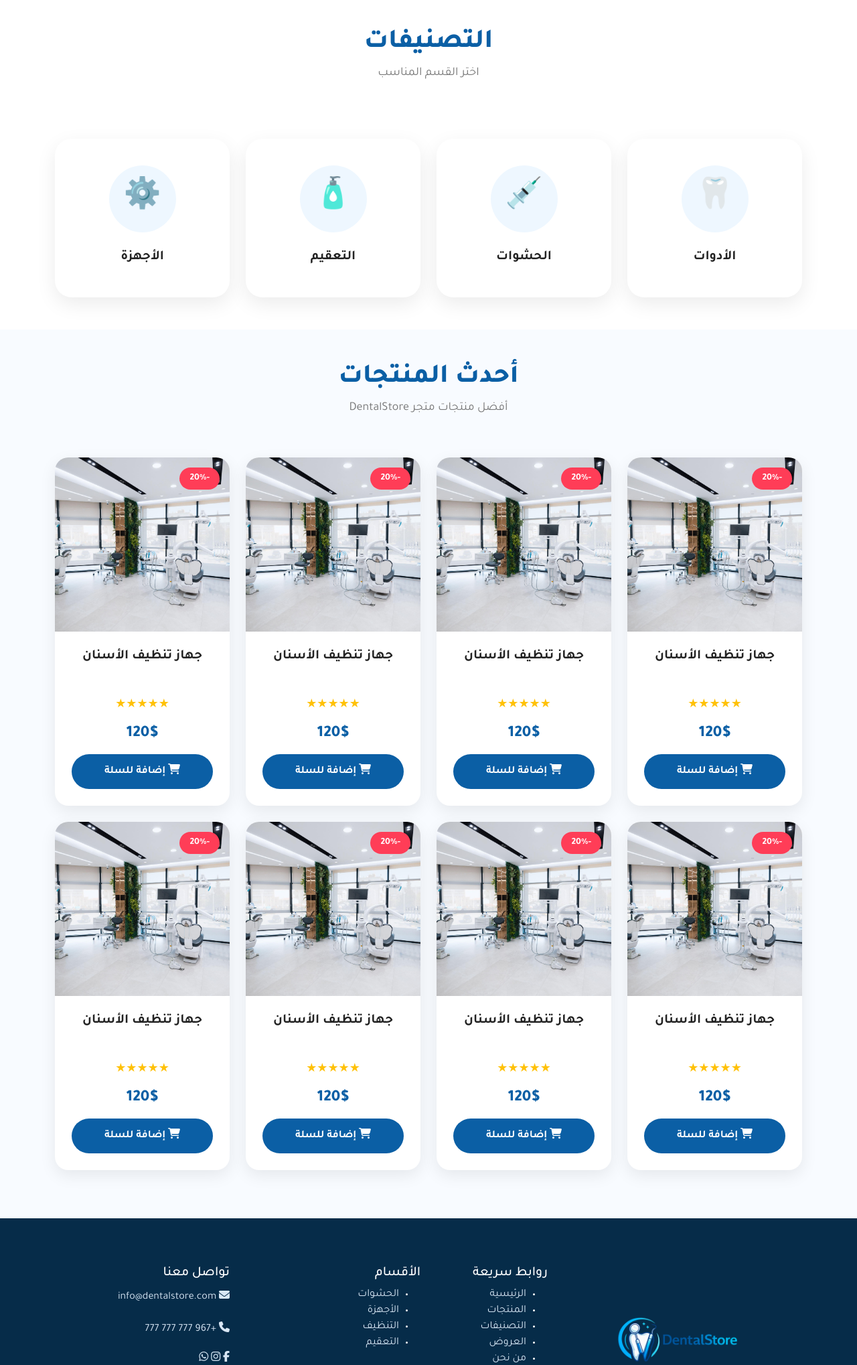
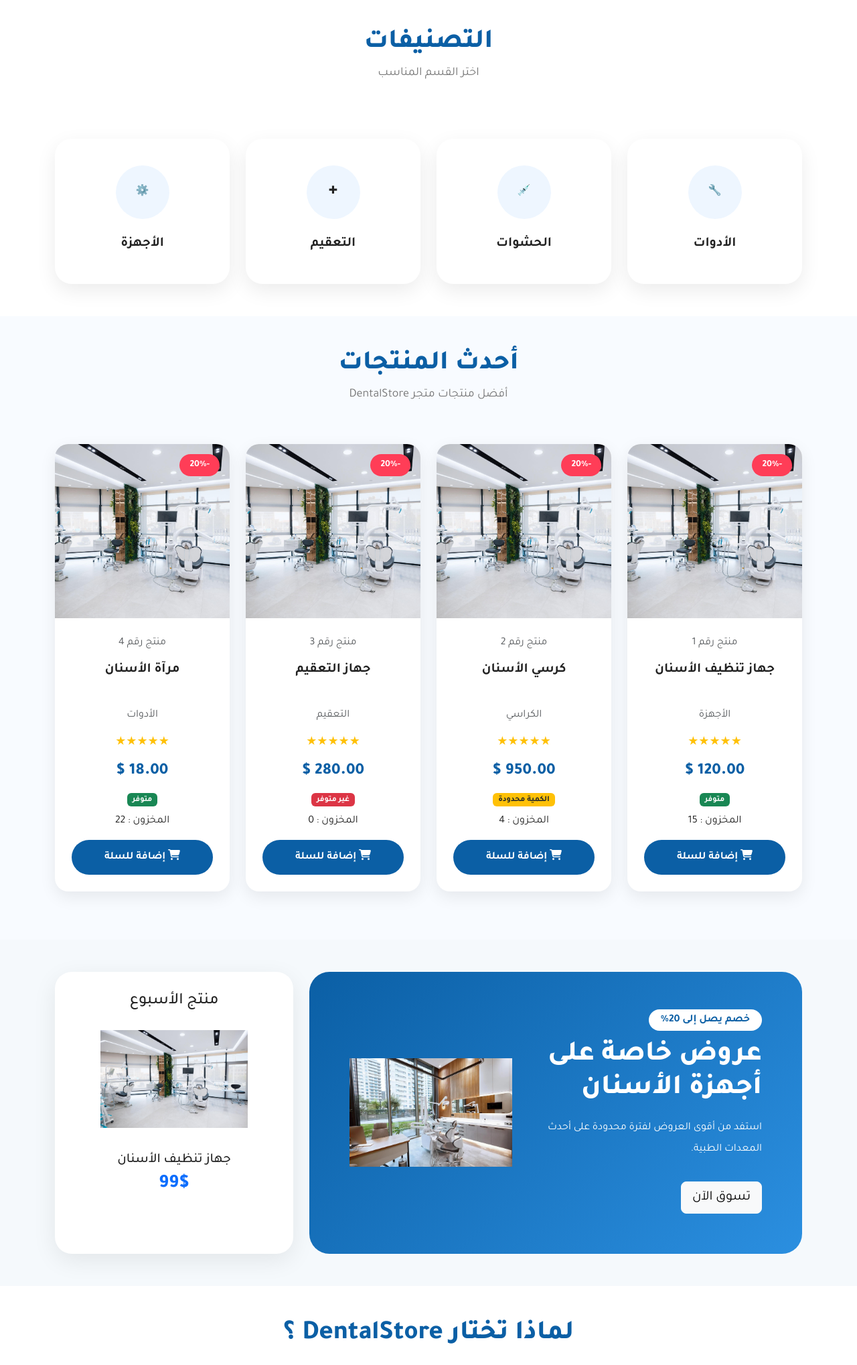
Before and after one commit to JehanAdel26-it/DentalStore, a Django app: page / in a window 1280 px wide. Shown: the part 1236-3274 px from the top of the page at 67% size. Run offline with Django 5.2, Linux system fonts and the light colour scheme.

Commit message:
First comit DentalStore

```diff
--- a/products/views.py
+++ b/products/views.py
@@ -1,4 +1,50 @@
 from django.shortcuts import render
 
+
 def home(request):
-    return render(request, 'products/home.html')
+
+    # قائمة المنتجات (متغير محلي)
+    products = [
+        {
+            "name": "جهاز تنظيف الأسنان",
+            "price": 120,
+            "stock": 15,
+            "category": "الأجهزة"
+        },
+        {
+            "name": "كرسي الأسنان",
+            "price": 950,
+            "stock": 4,
+            "category": "الكراسي"
+        },
+        {
+            "name": "جهاز التعقيم",
+            "price": 280,
+            "stock": 0,
+            "category": "التعقيم"
+        },
+        {
+            "name": "مرآة الأسنان",
+            "price": 18,
+            "stock": 22,
+            "category": "الأدوات"
+        }
+    ]
+
+    # بيانات المتجر (متغيرات محلية)
+    store_name = "DentalStore"
+    owner = "Jehan Adel"
+    email = "jehan773@gmail.com"
+    phone = "+967773455773"
+    discount = 20
+
+    context = {
+        "store_name": store_name,
+        "owner": owner,
+        "email": email,
+        "phone": phone,
+        "discount": discount,
+        "products": products,
+    }
+
+    return render(request, "products/home.html", context)
--- a/static/css/style.css
+++ b/static/css/style.css
@@ -477,25 +477,31 @@
 
 .category-icon{
 
-    width:100px;
+    width:80px;
 
-    height:100px;
+    height:80px;
+
+    margin:auto;
 
     border-radius:50%;
 
-    background:#eef7ff;
+    background:#eef6ff;
 
     display:flex;
 
+    align-items:center;
+
     justify-content:center;
 
-    align-items:center;
+    margin-bottom:20px;
 
-    margin:auto;
+}
 
-    font-size:45px;
+.category-icon i{
 
-    transition:.4s;
+    font-size:38px;
+
+    color:#0B5FA5;
 
 }
 
--- a/templates/base.html
+++ b/templates/base.html
@@ -18,7 +18,7 @@
 
     <!-- Font Awesome -->
     <link rel="stylesheet"
-          href="https://cdnjs.cloudflare.com/ajax/libs/font-awesome/6.5.2/css/all.min.css">
+href="https://cdnjs.cloudflare.com/ajax/libs/font-awesome/6.5.2/css/all.min.css">
 
     <!-- Bootstrap Icons (اختياري) -->
     <link rel="stylesheet"
--- a/templates/products/home.html
+++ b/templates/products/home.html
@@ -38,6 +38,8 @@
 
                 </p>
 
+                <!-- ============================= -->
+
                 <div class="mt-5">
 
                     <a href="#products" class="btn btn-primary btn-lg px-5">
@@ -61,7 +63,6 @@
             <div class="col-lg-6 text-center">
 
                 <img src="{% static 'images/hero.png' %}"
-
                      class="img-fluid hero-image">
 
             </div>
@@ -71,7 +72,6 @@
     </div>
 
 </section>
-
 <!-- ================= FEATURES ================= -->
 
 <section class="features">
@@ -204,7 +204,7 @@
 
                     <div class="category-icon">
 
-🦷
+                      🔧
 
                     </div>
 
@@ -244,7 +244,7 @@
 
                     <div class="category-icon">
 
-🧴
+                        ✚
 
                     </div>
 
@@ -283,7 +283,6 @@
     </div>
 
 </section>
-
 <!-- ================= PRODUCTS ================= -->
 
 <section id="products" class="products py-5">
@@ -308,7 +307,7 @@
 
 <div class="row mt-4">
 
-{% for i in "12345678" %}
+{% for p in products %}
 
 <div class="col-lg-3 col-md-6 mb-4">
 
@@ -320,7 +319,7 @@
 
 <span class="discount">
 
--20%
+-{{ discount }}%
 
 </span>
 
@@ -328,11 +327,23 @@
 
 <div class="product-body">
 
+<p class="text-muted">
+
+منتج رقم {{ forloop.counter }}
+
+</p>
+
 <h5>
 
-جهاز تنظيف الأسنان
+{{ p.name }}
 
 </h5>
+
+<p class="text-muted">
+
+{{ p.category }}
+
+</p>
 
 <div class="stars">
 
@@ -342,11 +353,45 @@
 
 <h4>
 
-120$
+{{ p.price|floatformat:2 }} $
 
 </h4>
 
-<div class="d-grid">
+{% if p.stock == 0 %}
+
+<span class="badge bg-danger">
+
+غير متوفر
+
+</span>
+
+{% elif p.stock < 10 %}
+
+<span class="badge bg-warning text-dark">
+
+الكمية محدودة
+
+</span>
+
+{% else %}
+
+<span class="badge bg-success">
+
+متوفر
+
+</span>
+
+{% endif %}
+
+<p class="mt-2">
+
+المخزون :
+
+{{ p.stock }}
+
+</p>
+
+<div class="d-grid mt-3">
 
 <button class="btn btn-primary">
 
@@ -364,6 +409,18 @@
 
 </div>
 
+{% empty %}
+
+<div class="col-12 text-center">
+
+<h4>
+
+لا توجد منتجات حالياً
+
+</h4>
+
+</div>
+
 {% endfor %}
 
 </div>
@@ -371,8 +428,6 @@
 </div>
 
 </section>
-
-{% endblock %}
 <!-- ================= Special Offers ================= -->
 
 <section class="special-offers py-5">
@@ -390,11 +445,15 @@
                         <div class="col-md-7">
 
                             <span class="offer-tag">
-                                خصم يصل إلى 40%
+
+                                خصم يصل إلى {{ discount }}%
+
                             </span>
 
                             <h2 class="mt-3">
+
                                 عروض خاصة على أجهزة الأسنان
+
                             </h2>
 
                             <p class="mt-3">
@@ -415,6 +474,7 @@
                         <div class="col-md-5 text-center">
 
                             <img src="{% static 'images/offer.png' %}"
+
                                  class="img-fluid">
 
                         </div>
@@ -436,6 +496,7 @@
                     </h4>
 
                     <img src="{% static 'images/product.jpg' %}"
+
                          class="img-fluid">
 
                     <h5 class="mt-3">
@@ -472,7 +533,7 @@
 
 <h2>
 
-لماذا تختار DentalStore ؟
+لماذا تختار {{ store_name }} ؟
 
 </h2>
 
@@ -573,9 +634,6 @@
 </div>
 
 </section>
-
-
-
 <!-- ================= Testimonials ================= -->
 
 <section class="testimonials py-5">
@@ -628,7 +686,7 @@
 
 <div class="testimonial-card">
 
-<img src="{% static 'images/user2.jpg' %}"
+<img src="{% static 'images/slider2.jpg' %}"
 class="rounded-circle mb-3"
 width="80">
 
@@ -658,7 +716,7 @@
 
 <div class="testimonial-card">
 
-<img src="{% static 'images/user3.jpg' %}"
+<img src="{% static 'images/slider1.jpg' %}"
 class="rounded-circle mb-3"
 width="80">
 
@@ -764,13 +822,30 @@
 
 </p>
 
+<p>
+
+البريد الإلكتروني:
+
+<strong>{{ email }}</strong>
+
+</p>
+
+<p>
+
+الهاتف:
+
+<strong>{{ phone }}</strong>
+
+</p>
+
 </div>
 
 <div class="col-lg-6">
 
 <div class="input-group">
 
-<input type="email"
+<input
+type="email"
 class="form-control"
 placeholder="البريد الإلكتروني">
 
@@ -789,3 +864,139 @@
 </div>
 
 </section>
+<!-- ================= STORE INFO ================= -->
+
+<section class="py-5">
+
+    <div class="container">
+
+        <div class="text-center mb-5">
+
+            <h2 class="fw-bold">
+
+                معلومات متجر DentalStore
+
+            </h2>
+
+            <p class="text-muted">
+
+                بعض المعلومات الديناميكية الخاصة بالمتجر
+
+            </p>
+
+        </div>
+
+        <div class="row g-4">
+
+            <div class="col-lg-3 col-md-6">
+
+                <div class="info-card text-center">
+
+                    <i class="fa-solid fa-store"></i>
+
+                    <h5 class="mt-3">
+
+                        اسم المتجر
+
+                    </h5>
+
+                    <p>
+
+                        {{ store_name|upper }}
+
+                    </p>
+
+                </div>
+
+            </div>
+
+            <div class="col-lg-3 col-md-6">
+
+                <div class="info-card text-center">
+
+                    <i class="fa-solid fa-user"></i>
+
+                    <h5 class="mt-3">
+
+                        المالك
+
+                    </h5>
+
+                    <p>
+
+                        {{ owner|title }}
+
+                    </p>
+
+
+                </div>
+
+            </div>
+
+            <div class="col-lg-3 col-md-6">
+
+                <div class="info-card text-center">
+
+                    <i class="fa-solid fa-tags"></i>
+
+                    <h5 class="mt-3">
+
+                        الخصومات
+
+                    </h5>
+
+                    <p>
+
+                        الحالي :
+
+                        {{ discount }}%
+
+                    </p>
+
+                    <p>
+
+                        بعد الإضافة :
+
+                        {{ discount|add:"5" }}%
+
+                    </p>
+
+                </div>
+
+            </div>
+
+            <div class="col-lg-3 col-md-6">
+
+                <div class="info-card text-center">
+
+                    <i class="fa-solid fa-envelope"></i>
+
+                    <h5 class="mt-3">
+
+                        البريد
+
+                    </h5>
+
+                    <p>
+
+                        {{ email|cut:"@" }}
+
+                    </p>
+
+                    <small>
+
+                        {{ owner|truncatechars:5 }}
+
+                    </small>
+
+                </div>
+
+            </div>
+
+        </div>
+
+    </div>
+
+</section>
+
+{% endblock %}
```
Also changed, not shown: other parts of static/css/style.css (+71 -0 lines), static/images/offer.png (added), 2 other files. Lines whose indentation alone changed are shown as unchanged.
